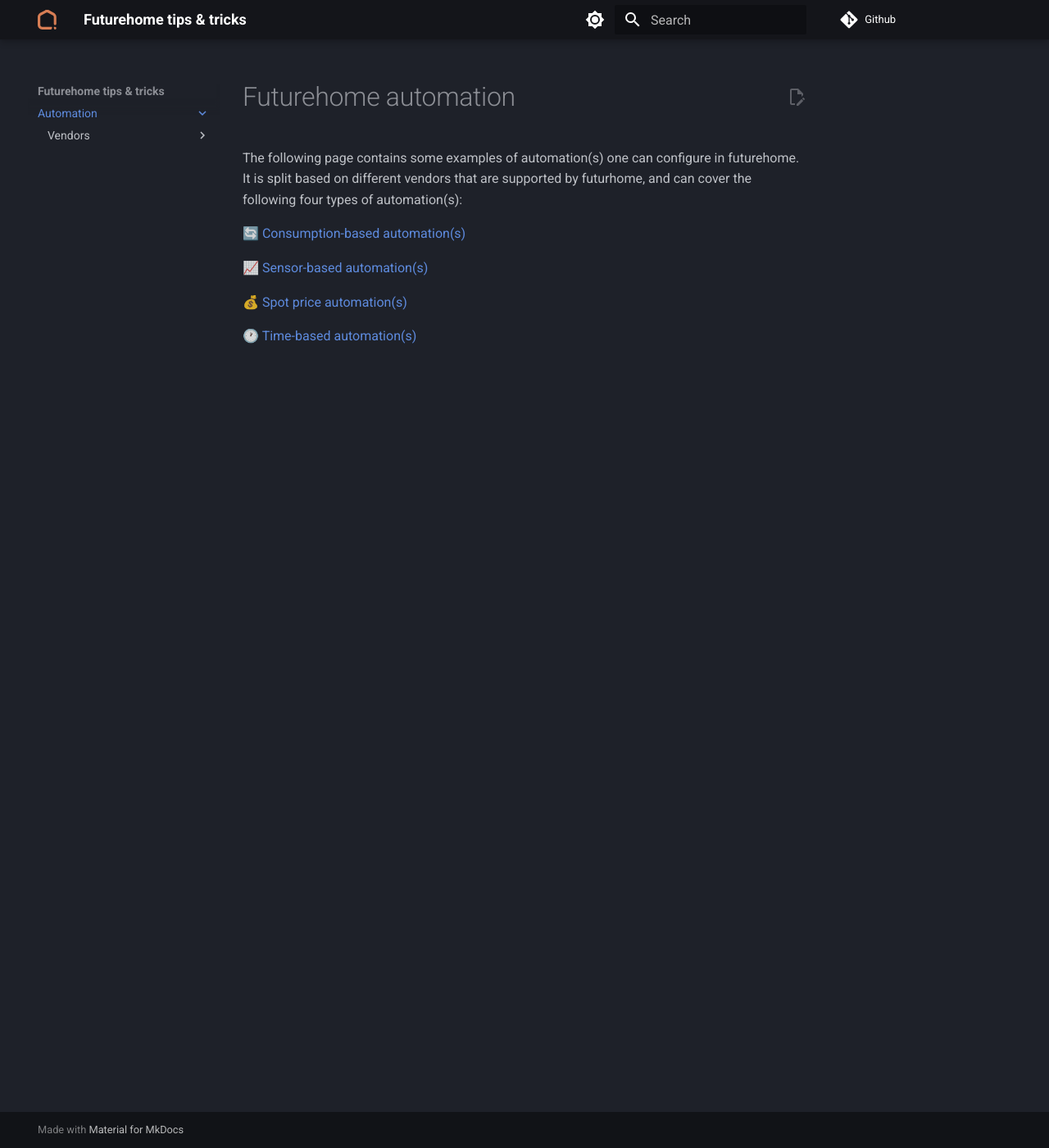
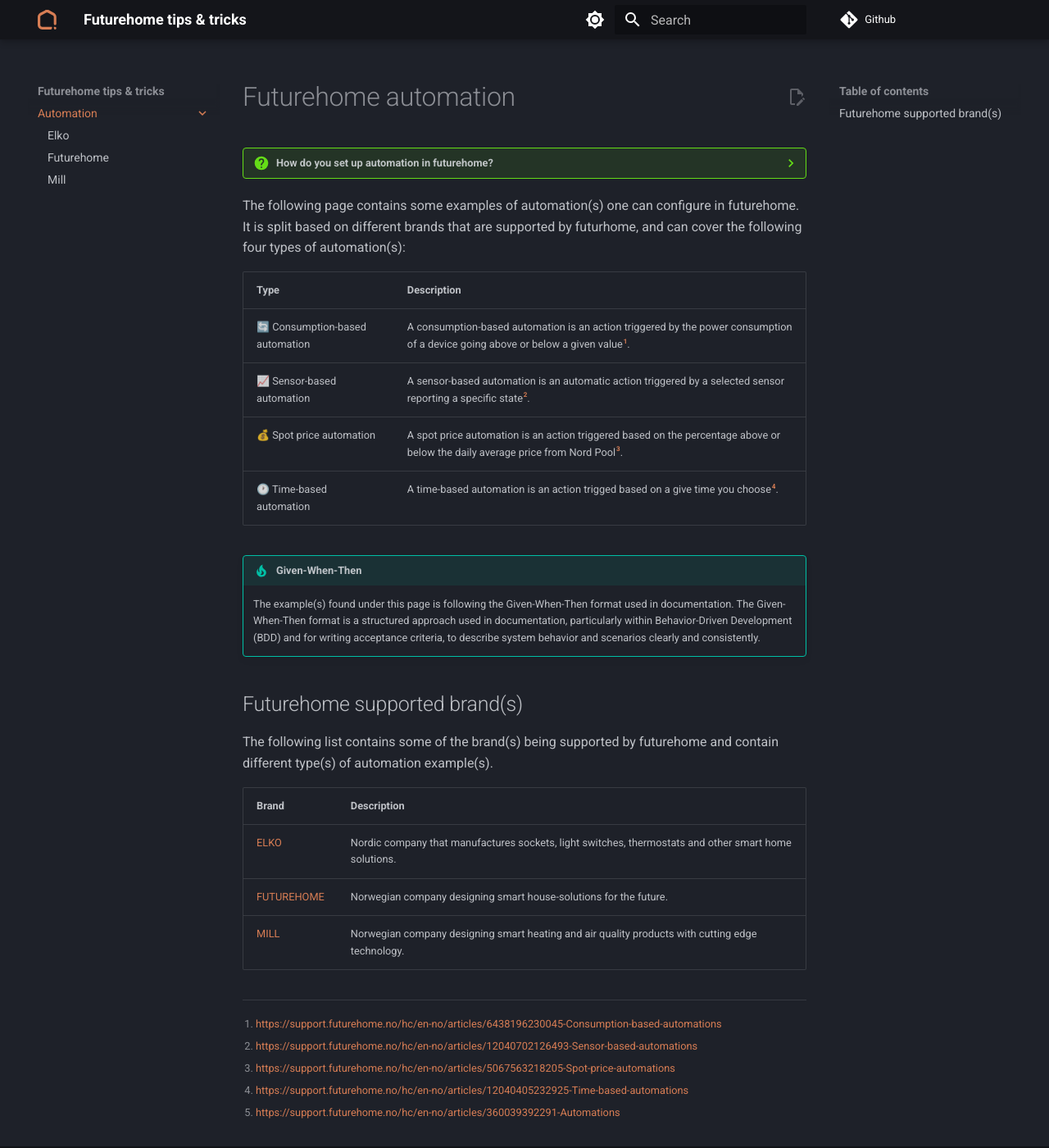
Before and after one commit to mohamead/futurehome-tips-and-tricks.github.io, an MkDocs documentation site: the page built from docs/automation/index.md, in a window 1280 px wide and 1400 px high. Shown: the whole window at 82% size. Built offline with MkDocs 1.6.1 and Material for MkDocs 9.7.7, drawn with Linux system fonts in a browser that asks for light colours; comment, search, counter and statistics services are not loaded.

Commit message:
Clean misc

```diff
--- a/docs/automation/index.md
+++ b/docs/automation/index.md
@@ -1,11 +1,46 @@
 # Futurehome automation
 
-The following page contains some examples of automation(s) one can configure in futurehome. It is split based on different vendors that are supported by futurhome, and can cover the following four types of automation(s):
+??? Question "How do you set up automation in futurehome?"
 
-🔄 [Consumption-based automation(s)](https://support.futurehome.no/hc/en-no/articles/6438196230045-Consumption-based-automations)
+    This page assumes that you know how to set up automation(s). Please visit the official guide for automation before continuing [^5].
 
-📈 [Sensor-based automation(s)](https://support.futurehome.no/hc/en-no/articles/12040702126493-Sensor-based-automations)
+The following page contains some examples of automation(s) one can configure in futurehome. It is split based on different brands that are supported by
+futurhome, and can cover the following four types of automation(s):
 
-💰 [Spot price automation(s)](https://support.futurehome.no/hc/en-no/articles/5067563218205-Spot-price-automations)
+| Type                            | Description                                                                                                                        |
+|---------------------------------|------------------------------------------------------------------------------------------------------------------------------------|
+| 🔄 Consumption-based automation | A consumption-based automation is an action triggered by the power consumption of a device going above or below a given value[^1]. |
+| 📈 Sensor-based automation      | A sensor-based automation is an automatic action triggered by a selected sensor reporting a specific state[^2].                    |
+| 💰 Spot price automation        | A spot price automation is an action triggered based on the percentage above or below the daily average price from Nord Pool[^3].  |
+| 🕐 Time-based automation        | A time-based automation is an action trigged based on a give time you choose[^4].                                                  |
 
-🕐 [Time-based automation(s)](https://support.futurehome.no/hc/en-no/articles/12040405232925-Time-based-automations)
+!!! tip "Given-When-Then"
+
+    The example(s) found under this page is following the Given-When-Then format used in documentation.
+    The Given-When-Then format is a structured approach used in documentation, particularly within Behavior-Driven Development (BDD) and
+    for writing acceptance criteria, to describe system behavior and scenarios clearly and consistently.
+
+## Futurehome supported brand(s)
+
+The following list contains some of the brand(s) being supported by futurehome and contain different type(s) of automation example(s).
+
+| Brand                       | Description                                                                                           |
+|-----------------------------|-------------------------------------------------------------------------------------------------------|
+| [ELKO](elko.md)             | Nordic company that manufactures sockets, light switches, thermostats and other smart home solutions. |
+| [FUTUREHOME](futurehome.md) | Norwegian company designing smart house-solutions for the future.                                     |
+| [MILL](mill.md)             | Norwegian company designing smart heating and air quality products with cutting edge technology.      |
+
+[^1]:
+[https://support.futurehome.no/hc/en-no/articles/6438196230045-Consumption-based-automations](https://support.futurehome.no/hc/en-no/articles/6438196230045-Consumption-based-automations)
+
+[^2]:
+[https://support.futurehome.no/hc/en-no/articles/12040702126493-Sensor-based-automations](https://support.futurehome.no/hc/en-no/articles/12040702126493-Sensor-based-automations)
+
+[^3]:
+[https://support.futurehome.no/hc/en-no/articles/5067563218205-Spot-price-automations](https://support.futurehome.no/hc/en-no/articles/5067563218205-Spot-price-automations)
+
+[^4]:
+[https://support.futurehome.no/hc/en-no/articles/12040405232925-Time-based-automations](https://support.futurehome.no/hc/en-no/articles/12040405232925-Time-based-automations)
+
+[^5]:
+[https://support.futurehome.no/hc/en-no/articles/360039392291-Automations](https://support.futurehome.no/hc/en-no/articles/360039392291-Automations)
--- a/docs/stylesheets/extra.css
+++ b/docs/stylesheets/extra.css
@@ -1,5 +1,13 @@
 [data-md-color-scheme="futurehome"] {
     --md-primary-fg-color: #293137;
+    --md-footer-bg-color: #293137;
+    --md-accent-fg-color: #D77D54 !important;
+    --md-typeset-a-color: #D77D54 !important;
+}
+
+[data-md-color-scheme="slate"] {
+    --md-accent-fg-color: #D77D54 !important;
+    --md-typeset-a-color: #D77D54 !important;
 }
 
 @font-face {
--- a/mkdocs.yml
+++ b/mkdocs.yml
@@ -32,6 +32,18 @@
     - search.suggest
     - search.highlight
     - search.share
+
+markdown_extensions:
+  - tables
+  - footnotes
+  - admonition          # Enables !!! admonitions
+  - pymdownx.details    # Enables ??? collapsible admonitions
+  - pymdownx.superfences # Enables advanced code blocks
+  - pymdownx.highlight  # Code syntax highlighting
+  - pymdownx.inlinehilite
+  - toc:
+      permalink: true
+
 extra_css:
   - stylesheets/extra.css
 plugins:
```
Also changed, not shown: docs/automation/elko.md (added, +52 -0 lines), docs/automation/futurehome.md (added, +46 -0 lines), docs/automation/mill.md (added, +53 -0 lines), docs/automation/vendors/elko/index.md (deleted, +0 -5 lines), docs/automation/vendors/futurehome/index.md (deleted, +0 -5 lines), docs/automation/vendors/index.md (deleted, +0 -3 lines), docs/automation/vendors/mill/index.md (deleted, +0 -5 lines), docs/automation/vendors/mill/mill-consumption-based-automation.md (deleted, +0 -3 lines), docs/automation/vendors/mill/mill-sensor-based-automation.md (deleted, +0 -3 lines), docs/automation/vendors/mill/mill-spot-price-automation.md (deleted, +0 -3 lines), docs/automation/vendors/mill/mill-time-based-automation.md (deleted, +0 -3 lines), docs/index.md (+9 -8 lines), docs/automation/.pages, docs/automation/vendors/.pages (deleted).
